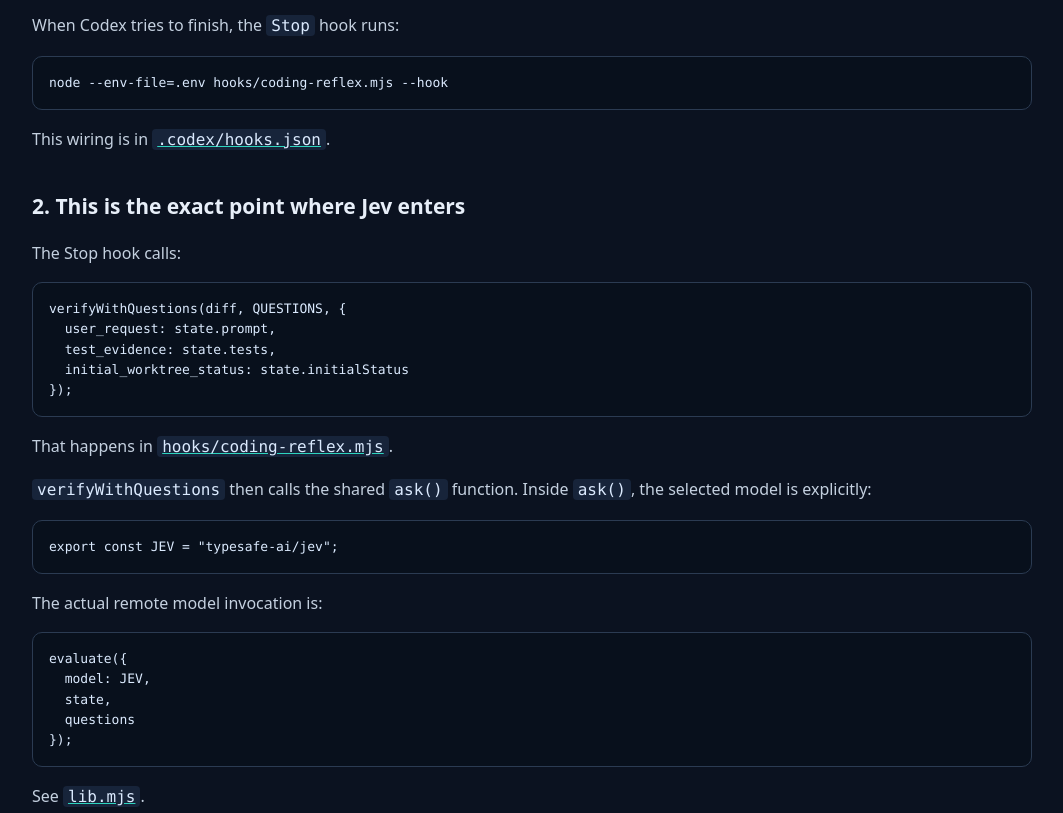
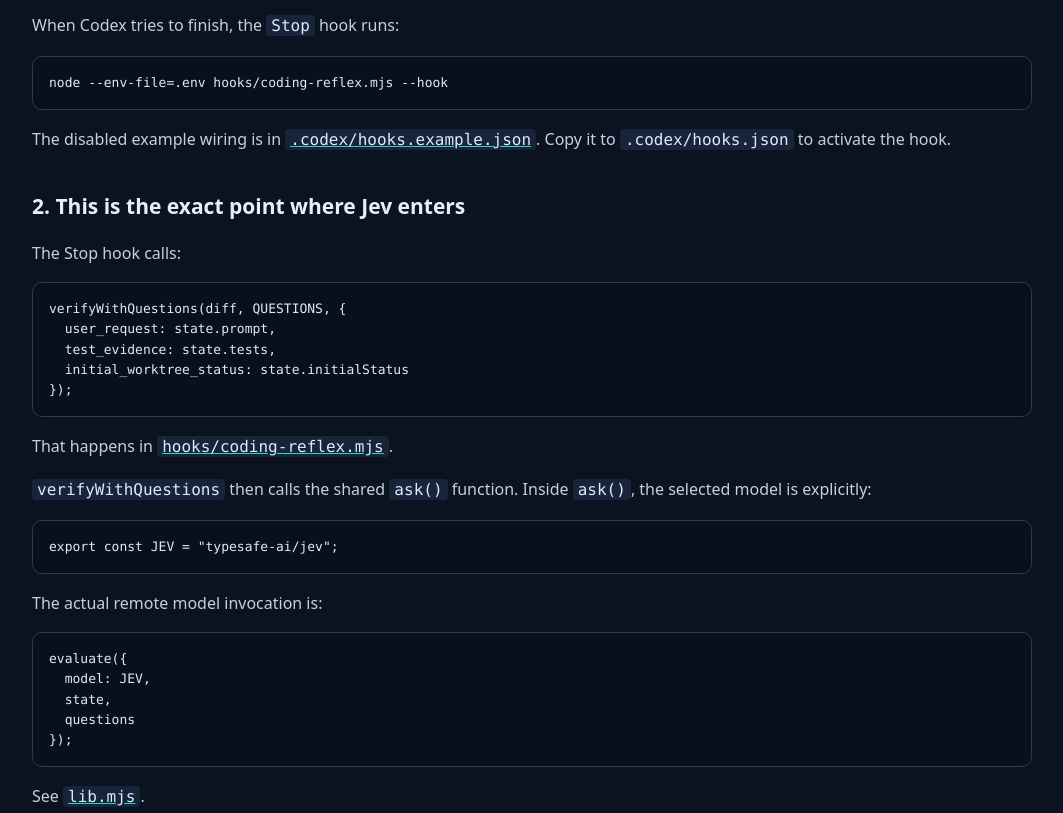
Before and after one commit to az9713/jev-projects, a website: page docs/coding-reflex-spec.html in a window 1280 px wide. Shown: the part 4900-5713 px from the top of the page, without its empty margins (108-1171 px from the left). Drawn offline with Linux system fonts and the light colour scheme.

Commit message:
Disable Coding Reflex hook by default

```diff
--- a/docs/coding-reflex-spec.html
+++ b/docs/coding-reflex-spec.html
@@ -190,7 +190,7 @@
   <p>Whenever Codex runs a recognized test command, <code>PostToolUse</code> records the command and its output.</p>
   <p>When Codex tries to finish, the <code>Stop</code> hook runs:</p>
   <pre><code>node --env-file=.env hooks/coding-reflex.mjs --hook</code></pre>
-  <p>This wiring is in <a href="https://github.com/az9713/jev-projects/blob/main/.codex/hooks.json"><code>.codex/hooks.json</code></a>.</p>
+  <p>The disabled example wiring is in <a href="https://github.com/az9713/jev-projects/blob/main/.codex/hooks.example.json"><code>.codex/hooks.example.json</code></a>. Copy it to <code>.codex/hooks.json</code> to activate the hook.</p>
 
   <h3 class="subhead">2. This is the exact point where Jev enters</h3>
   <p>The Stop hook calls:</p>
@@ -453,7 +453,7 @@ QUESTIONS
 </section>
 
 <footer>
-  <p><strong>Status:</strong> prototype implemented and tested on 2026-09-20. The repository-local hook is configured in <code>.codex/hooks.json</code> and requires Codex hook trust before normal use.</p>
+  <p><strong>Status:</strong> prototype implemented and tested on 2026-09-20. The repository-local hook is disabled by default; its configuration is preserved in <code>.codex/hooks.example.json</code> and requires Codex hook trust when activated.</p>
   <p>Integration reference: <a href="https://learn.chatgpt.com/docs/hooks">Codex hooks documentation</a>.</p>
 </footer>
 </main>
```
Also changed, not shown: .codex/hooks.example.json (renamed from .codex/hooks.json).
